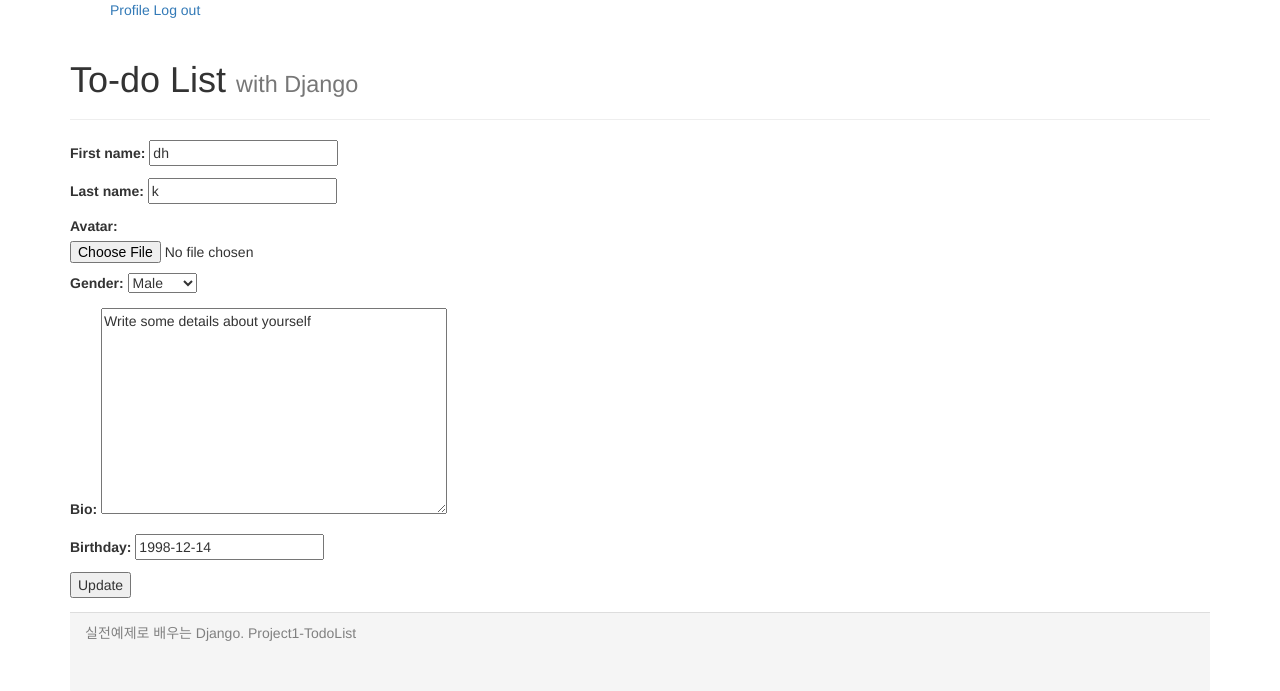
After one commit to Donghyeonkim981214/ToDoList_Django, a Django app: page /users/profileupdate/ in a window 1280 px wide. The commit adds this page. Shown: the top 691 px of the page. Run offline with Django 3.2, Linux system fonts and the light colour scheme; a user stored in the database is signed in; some libraries are stand-ins or nearby versions.

Commit message:
profile update complite

```diff
--- a/templates/users/profile.html
+++ b/templates/users/profile.html
@@ -20,6 +20,6 @@
 
             <span>bio: {{user.bio}}</span>
         </div>
-        <a href="#">Edit Profile</a>
+        <a href="{% url 'users:profileupdate' %}">Edit Profile</a>
     </div>
 {% endblock content %}
--- /dev/null
+++ b/templates/users/update.html
@@ -0,0 +1,10 @@
+{% extends "base.html" %}
+
+{% block content %}
+    <form method="POST" action="{% url 'users:profileupdate' %}">
+        {% csrf_token %}
+        {{form.as_p}}
+        <input type="hidden" name="next" value="{% url 'home:index' %}">
+        <button>Update</button>
+    </form>
+{% endblock content %}
--- a/users/urls.py
+++ b/users/urls.py
@@ -8,4 +8,5 @@ urlpatterns = [
     path("logout/", views.log_out, name="logout"),
     path("sigup/", views.sign_up.as_view(), name="signup"),
     path("<int:pk>/", views.user_profile.as_view(), name="userprofile"),
+    path("profileupdate/", views.profile_update.as_view(), name="profileupdate"),
 ]
--- a/users/views.py
+++ b/users/views.py
@@ -7,6 +7,8 @@ from django.views.generic import FormView
 
 from django.views.generic import DetailView
 from . import models as user_models
+
+from django.views.generic import UpdateView
 
 from . import forms
 
@@ -37,3 +39,18 @@ class user_profile(DetailView):
         context = super().get_context_data(**kwargs)
         print(self.kwargs)
         return context
+
+class profile_update(UpdateView):
+    model = user_models.User
+    template_name = "users/update.html"
+    fields = (
+        "first_name",
+        "last_name",
+        "avatar",
+        "gender",
+        "bio",
+        "birthday",
+    )
+
+    def get_object(self, queryset=None):
+        return self.request.user
```
